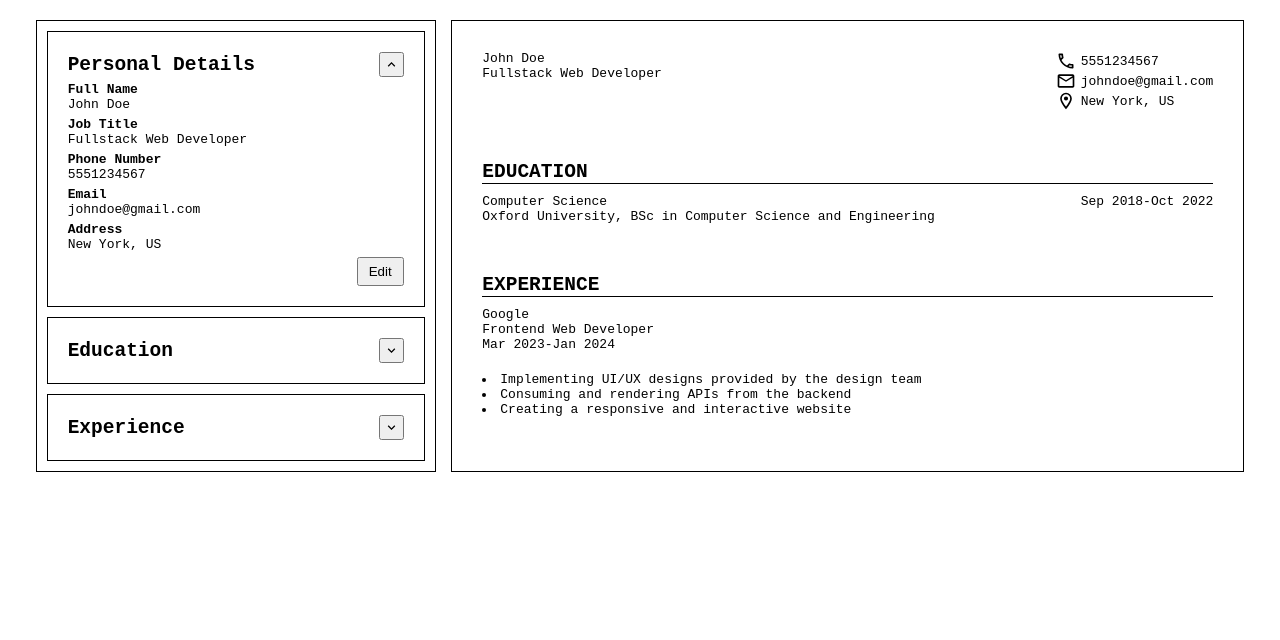
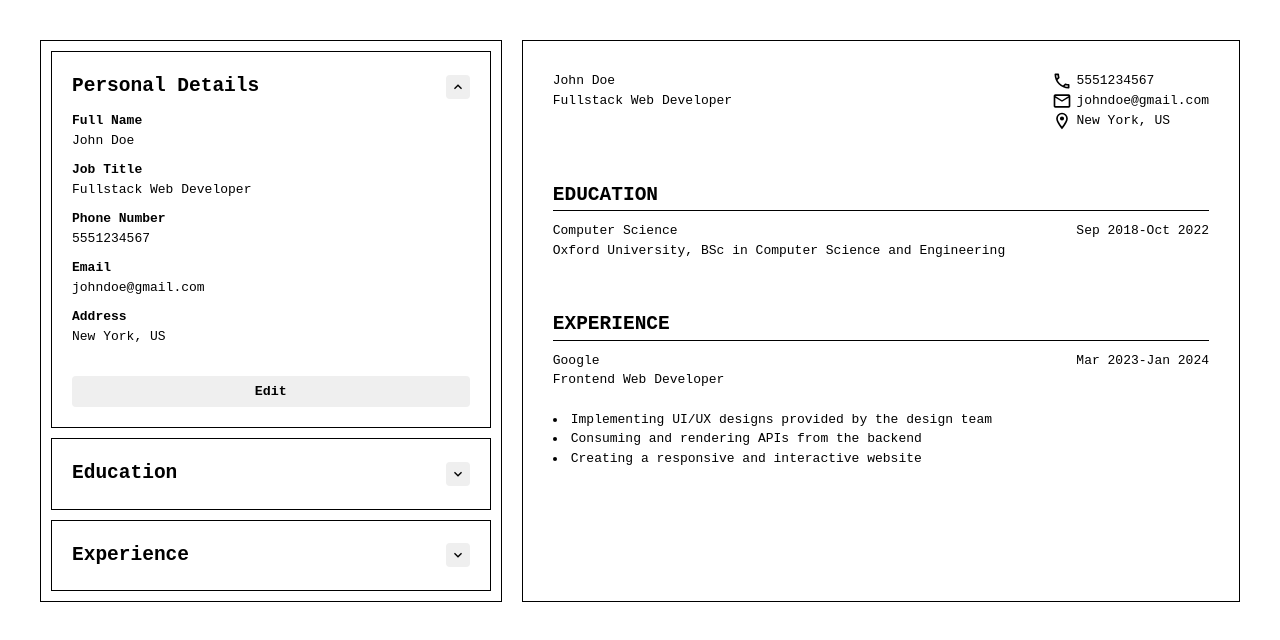
Before and after one commit to iqbalev/cv-builder, a React (Vite) app: page / in a window 1280 px wide. Shown: the top 640 px of the page. Built offline with nearby package versions, Linux system fonts and the light colour scheme.

Commit message:
Update styles and selectors to reflect changes in components

```diff
--- a/src/App.css
+++ b/src/App.css
@@ -1,7 +1,10 @@
 .app-container {
-  display: flex;
+  display: grid;
   padding: 20px;
-  justify-content: space-evenly;
+  margin: 20px;
+  gap: 20px;
+  grid-template-columns: 1.8fr 2.8fr;
+  line-height: 1.5;
 }
 
 .form-container,
@@ -10,13 +13,5 @@
   flex-direction: column;
   padding: 10px;
   gap: 10px;
-  border: 1px solid rgb(0, 0, 0);
+  border: 1px solid #000000;
 }
-
-.form-container {
-  width: 400px;
-}
-
-.cv-preview-container {
-  width: 793px;
-}
--- a/src/index.css
+++ b/src/index.css
@@ -8,10 +8,15 @@ body {
   font-family: monospace;
 }
 
-img {
-  display: block;
+button,
+input {
+  font-family: inherit;
 }
 
 li {
   list-style: inside;
 }
+
+img {
+  display: block;
+}
--- a/src/styles/Buttons.css
+++ b/src/styles/Buttons.css
@@ -2,20 +2,25 @@
 .edit-button,
 .apply-button {
   cursor: pointer;
+  border-radius: 4px;
+  border: transparent;
+  font-weight: bold;
 }
 
 .edit-button,
 .apply-button {
-  padding: 5px 10px;
+  padding: 8px;
+  flex: 1;
+  margin-top: 20px;
 }
 
 .toggle-button {
-  padding: 3px;
+  padding: 4px;
 }
 
 .toggle-button .chevron-icon {
-  width: 15px;
-  height: 15px;
+  width: 16px;
+  height: 16px;
   transition: transform 0.3s ease;
 }
 
--- a/src/styles/CVPreview.css
+++ b/src/styles/CVPreview.css
@@ -17,7 +17,7 @@
 .education-preview-title,
 .experience-preview-title {
   text-transform: uppercase;
-  border-bottom: 1px solid rgb(0, 0, 0);
+  border-bottom: 1px solid #000000;
 }
 
 .phone-email-address {
@@ -34,7 +34,7 @@
 .email,
 .address {
   display: flex;
-  gap: 5px;
+  gap: 4px;
   align-items: center;
 }
 
@@ -57,7 +57,7 @@
   gap: 20px;
 }
 
-.company-position-start-end {
+.title-company-start-end {
   display: flex;
   justify-content: space-between;
 }
--- a/src/styles/Forms.css
+++ b/src/styles/Forms.css
@@ -1,12 +1,35 @@
+label {
+  display: flex;
+  flex-direction: column;
+  font-weight: bold;
+}
+
+input,
+textarea {
+  margin-top: 4px;
+  padding: 8px;
+  border-radius: 4px;
+  border: transparent;
+}
+
+input {
+  background-color: #f0f0f0;
+}
+
+textarea {
+  resize: vertical;
+  background-color: #f0f0f0;
+  line-height: inherit;
+}
+
 .personal-details-form-container,
 .education-form-container,
 .experience-form-container {
   display: flex;
   flex-direction: column;
-  gap: 5px;
+  gap: 10px;
   padding: 20px;
-  width: 100%;
-  border: 1px solid rgb(0, 0, 0);
+  border: 1px solid #000000;
 }
 
 .personal-details-form-title-toggle,
@@ -25,27 +48,31 @@
   flex-direction: column;
 }
 
-label {
+.end-active {
   display: flex;
   flex-direction: column;
 }
 
-input,
-textarea {
-  margin-top: 5px;
-  padding: 8px;
-  width: 100%;
+.is-currently-active-label-input {
+  display: flex;
+  flex-direction: row;
+  align-items: center;
+  gap: 8px;
 }
 
-textarea {
-  resize: none;
+.is-currently-active-label {
+  font-weight: initial;
+}
+
+.is-currently-active-input {
+  cursor: pointer;
+  margin: 0;
 }
 
 .personal-details-form-buttons,
 .education-form-buttons,
 .experience-form-buttons {
   display: flex;
-  justify-content: flex-end;
   gap: 10px;
 }
 
@@ -54,5 +81,5 @@ textarea {
 .experience-form-overview {
   display: flex;
   flex-direction: column;
-  gap: 5px;
+  gap: 10px;
 }
```
